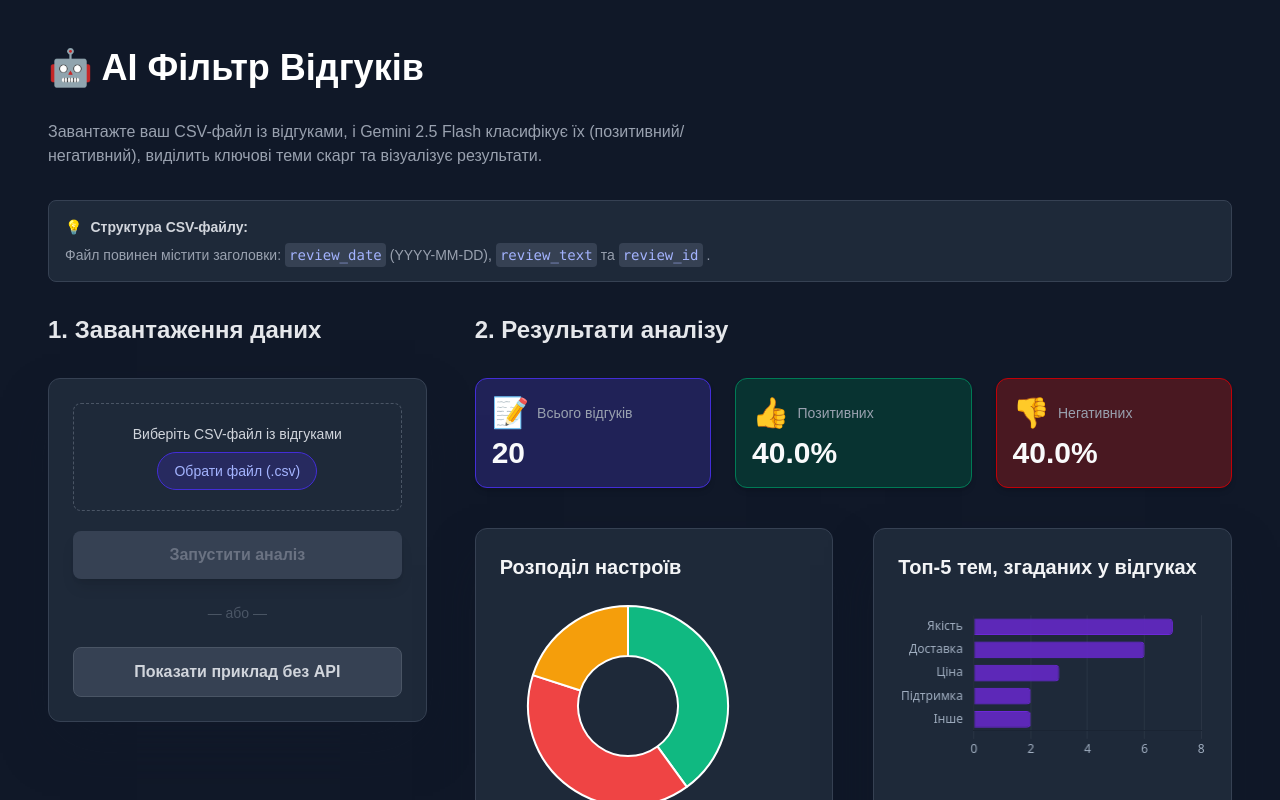
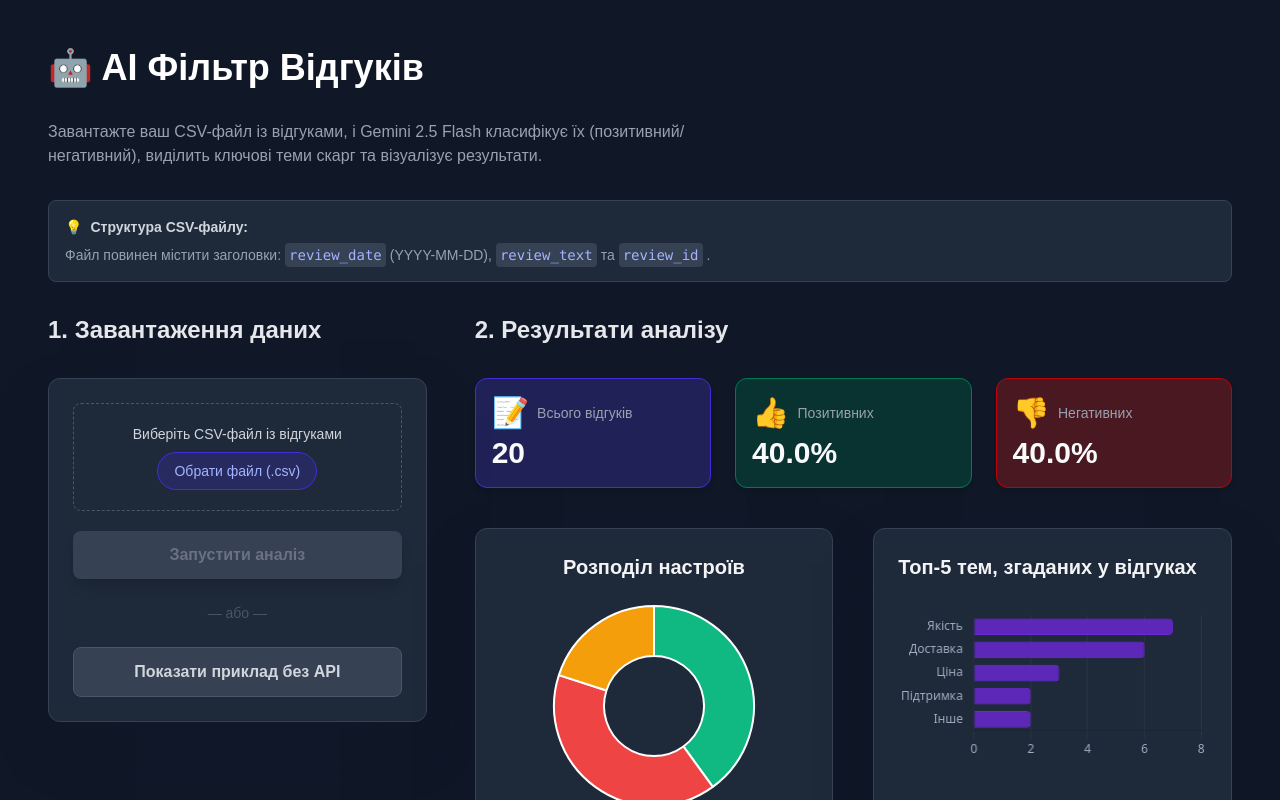
Before and after one commit to OleksandrStrunkin/ai-review-classifier, a Next.js app: page / in a window 1280 px wide. Both pictures are taken after a click on the button "Показати приклад без API". Shown: the top 800 px of the page. Built offline with nearby package versions, Linux system fonts and the light colour scheme.

Commit message:
feat: enhance sentiment visualization layout in ResultsDashboard

```diff
--- a/components/ResultsDashboard.tsx
+++ b/components/ResultsDashboard.tsx
@@ -52,12 +52,10 @@ export default function ResultsDashboard({ results }) {
 
       {/* Секція 2: Графіки візуалізації */}
       <div className="grid grid-cols-1 md:grid-cols-2 gap-10">
-        {/* Графік 1: Класифікація настроїв (Кругова діаграма) */}
-        <div className="p-6 bg-gray-800 rounded-xl shadow-2xl shadow-gray-900/50 border border-gray-700">
+        <div className="p-6 bg-gray-800 flex flex-col justify-center items-center rounded-xl shadow-2xl shadow-gray-900/50 border border-gray-700">
           <h3 className="text-xl font-semibold mb-6 text-gray-100">
             Розподіл настроїв
           </h3>
-          {/* Передаємо дані у компонент SentimentChart */}
           <SentimentChart data={sentimentData} />
         </div>
 
```
